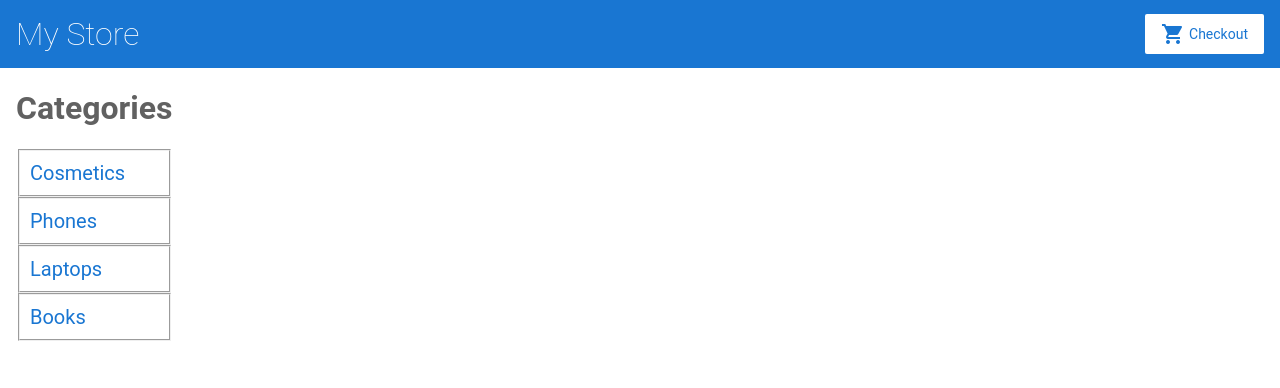
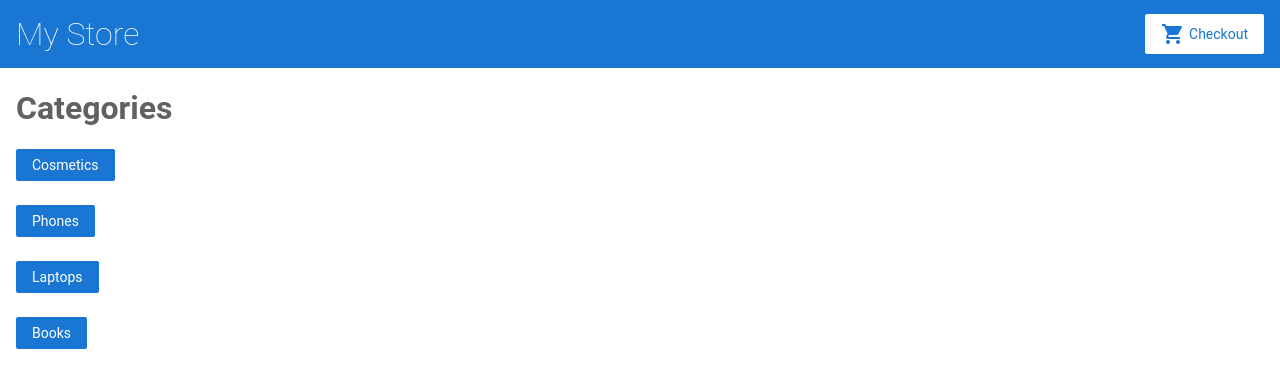
Before and after one commit to medinausibalieva/Web-Dev, an Angular app in the folder lab5/: page / in a window 1280 px wide. Shown: the top 388 px of the page. Built offline with nearby package versions, Linux system fonts and the light colour scheme.

Commit message:
fixed component buttons

```diff
--- a/lab5/src/app/categories/categories.component.html
+++ b/lab5/src/app/categories/categories.component.html
@@ -1,15 +1,10 @@
 <div>
     <h1>Categories</h1>
-    <fieldset>
-        <a [routerLink]="['/list', 1]">Cosmetics</a>
-    </fieldset>
-    <fieldset>
-        <a [routerLink]="['/list', 2]">Phones</a>
-    </fieldset>
-    <fieldset>
-        <a [routerLink]="['/list', 3]"> Laptops</a>
-    </fieldset>
-    <fieldset>
-        <a [routerLink]="['/list', 4]">Books</a>
-    </fieldset>
+    <div class="categories-list">
+        <a [routerLink]="['/list', 1]"> <button type="button"> Cosmetics</button></a> <br> <br>
+        <a [routerLink]="['/list', 2]"><button type="button"> Phones </button></a><br><br>
+        <a [routerLink]="['/list', 3]"><button type="button"> Laptops</button></a><br><br>
+        <a [routerLink]="['/list', 4]"><button type="button"> Books </button></a>
+
+    </div>
 </div>
```
